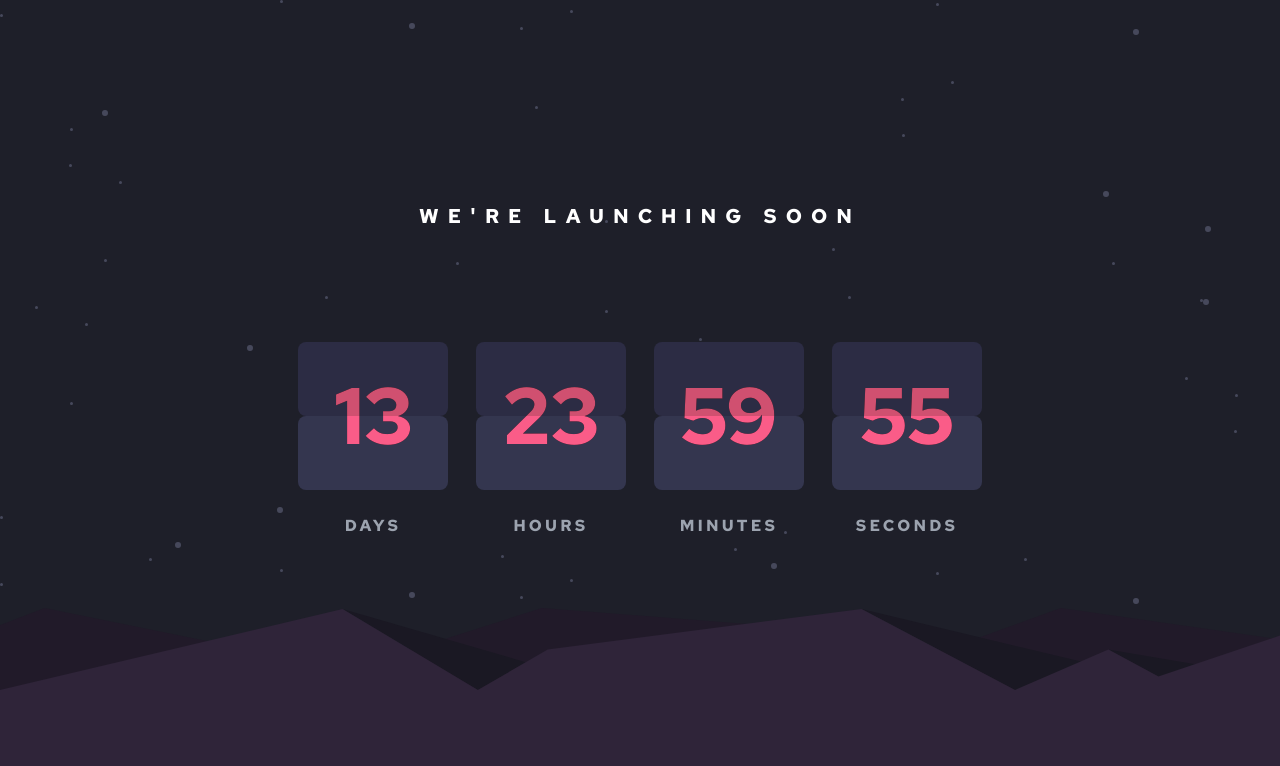
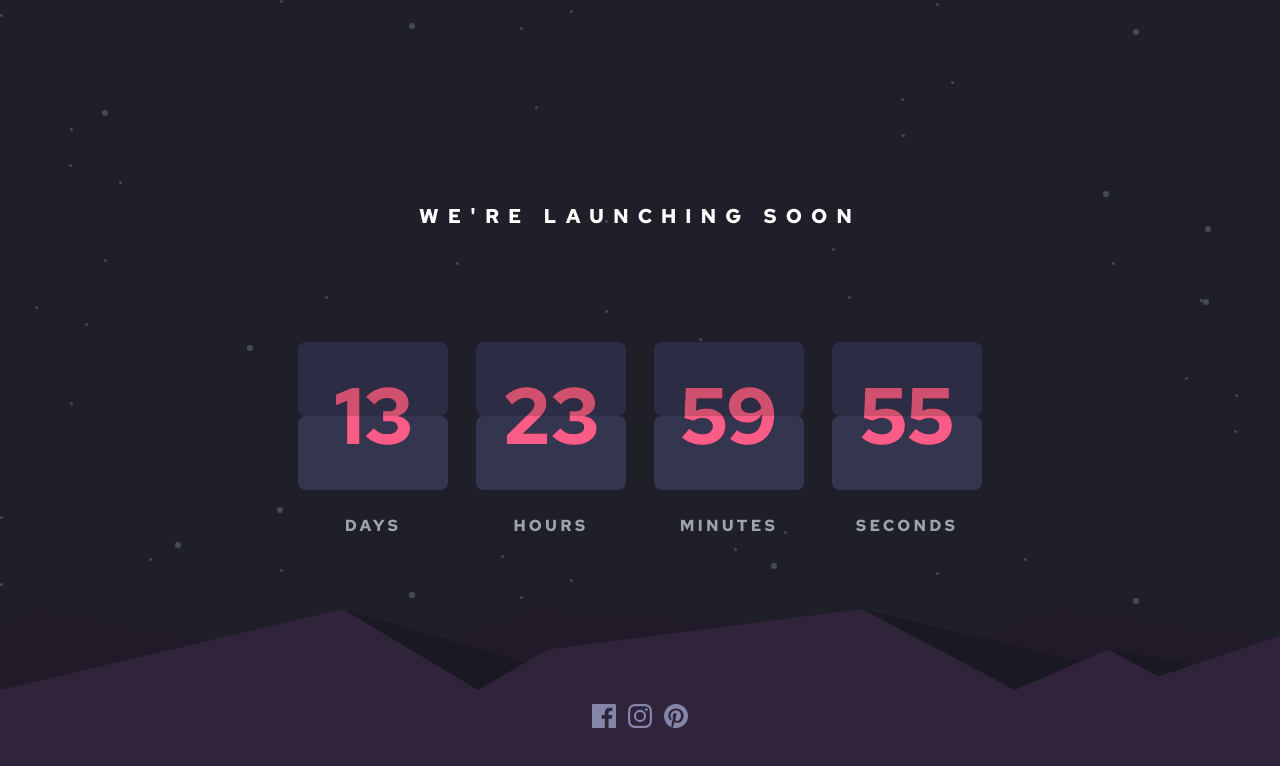
Before and after one commit to betses/launch-countdown-timer, a React (Vite) app: page / in a window 1280 px wide. Shown: the top 766 px of the page. Built offline with nearby package versions, Linux system fonts and the light colour scheme.

Commit message:
Add footer

```diff
--- a/src/App.jsx
+++ b/src/App.jsx
@@ -2,6 +2,9 @@ import footer from './assets/pattern-hills.svg';
 import star from './assets/bg-stars.svg';
 import Timer from './component/Timer';
 import { useCountdown } from './component/useCountdown';
+import facebook from './assets/icon-facebook.svg';
+import instagram from './assets/icon-instagram.svg';
+import pintrest from './assets/icon-pinterest.svg';
 
 function App() {
   const THREE_DAYS_IN_MS = 14 * 24 * 60 * 60 * 1000;
@@ -30,7 +33,19 @@ function App() {
       <footer
         className="absolute bg-cover bottom-0 left-0 w-full h-48"
         style={{ backgroundImage: `url(${footer})` }}
-      ></footer>
+      >
+        <div className="w-full flex justify-center space-x-3 pt-24">
+          <a href="#" alt="facebook">
+            <img className="" src={facebook} alt="facebook SVG" />
+          </a>
+          <a href="#" alt="instagram">
+            <img className="" src={instagram} alt="Instagram SVG" />
+          </a>
+          <a href="#" alt="pintrest">
+            <img className="" src={pintrest} alt="Pintrest SVG" />
+          </a>
+        </div>
+      </footer>
     </>
   );
 }
```
